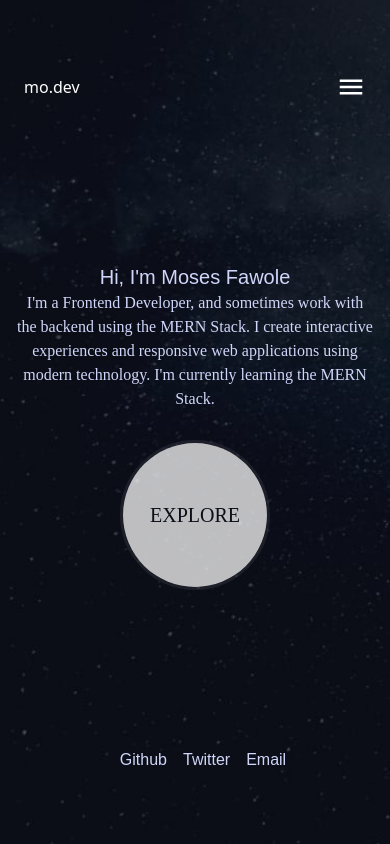
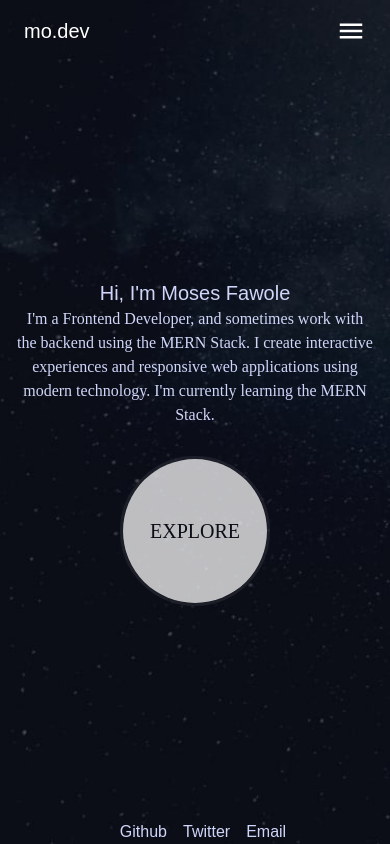
Before and after one commit to mosesfawole/portfolio, a React (Create React App) app: page / in a window 390 px wide. Built offline with nearby package versions, Linux system fonts and the light colour scheme.

Commit message:
first part complete

```diff
--- a/src/App.js
+++ b/src/App.js
@@ -18,7 +18,7 @@ function App() {
         className={
           currentPage === "none"
             ? ""
-            : "bg-mobile sm:bg-tablet md:bg-desktop bg-center bg-cover min-h-screen flex flex-col justify-around"
+            : "bg-mobile sm:bg-tablet md:bg-desktop bg-center bg-cover min-h-screen flex flex-col justify-between md:justify-around"
         }
       >
         {/* <Loader /> */}
--- a/src/components/Footer.jsx
+++ b/src/components/Footer.jsx
@@ -18,7 +18,9 @@ const Footer = () => {
                   className=" flex items-center gap-4"
                 >
                   <img src={social.logo} />
-                  <p className="text-base hover:animate-pulse">{social.name}</p>
+                  <p className=" text-base hover:animate-pulse">
+                    {social.name}
+                  </p>
                 </a>
               </li>
             ))}
--- a/src/components/Header.jsx
+++ b/src/components/Header.jsx
@@ -30,7 +30,7 @@ const Header = () => {
 
   return (
     // navbar
-    <div className="header  ">
+    <div className="header  py-4">
       {/* desktop view */}
       <div className="desktop md:flex justify-center items-center hidden">
         <div className="logo hidden  md:flex flex-1 px-6 text-3xl  text-white  font-barlow ">
@@ -59,7 +59,7 @@ const Header = () => {
 
       {/* Mobile menu  */}
       <div className="md:hidden text-white flex px-6 items-center">
-        <div className="logo md:hidden flex  flex-1">
+        <div className="logo md:hidden flex  flex-1 font-barlow  text-xl">
           <Link to={"/home"}>mo.dev</Link>
         </div>
 
```
